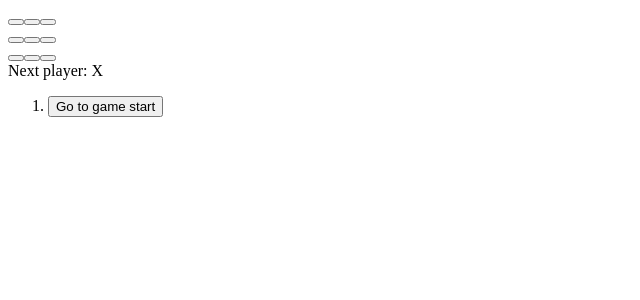
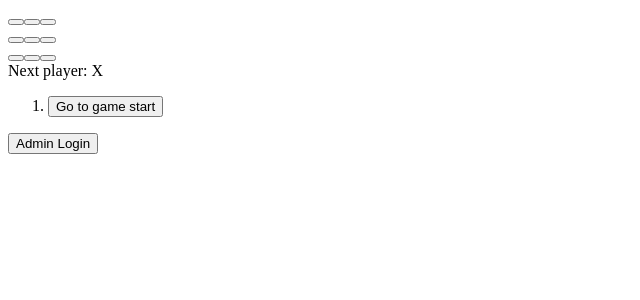
Before and after one commit to sallyyeng/Sesa.me, a React app: page / in a window 1280 px wide. Shown: the top 300 px of the page, without its empty margins (0-640 px from the left). Built offline with nearby package versions, Linux system fonts and the light colour scheme; the HTML template or start-up script is replaced by a standard one.

Commit message:
Background color

```diff
--- a/client/src/index.jsx
+++ b/client/src/index.jsx
@@ -81,12 +81,10 @@ class App extends React.Component {
         hash: hash
       },
       success: (data) => {
-        alert('You have successfully logged in');
         this.setState({
           view: 'submission',
           username: data.username,
           type: data.account_type
-          // should this recieve data from db to set state values for type (admin?) and username???
         });
         console.log('LOGIN STATE', this.state);
       },
@@ -287,6 +285,7 @@ class App extends React.Component {
       return (
         <div>
           <Game unlockForms={this.unlockForms}/>
+          <Button onClick={this.showLogIn.bind(this)}>Admin Login</Button>
         </div>);
     }
     return (
@@ -298,7 +297,7 @@ class App extends React.Component {
         <Login logInUser={this.logInUser.bind(this)} showSignUp={this.showSignUp.bind(this)}/>
         <Signup createUser={this.createUser.bind(this)}/>
         <Submission username={this.state.username} sendMessage={this.sendMessage.bind(this)} retrieveResponses={this.retrieveResponses.bind(this)}/>
-        <AdminView markAsComplete={this.markAsComplete.bind(this)} submitAdminResponse={this.submitAdminResponse.bind(this)} retrieveOpenMessages={this.retrieveOpenMessages.bind(this)}/>
+        <AdminView username={this.state.username} markAsComplete={this.markAsComplete.bind(this)} submitAdminResponse={this.submitAdminResponse.bind(this)} retrieveOpenMessages={this.retrieveOpenMessages.bind(this)}/>
 
       </div>
     )
```
Also changed, not shown: 1 other file (tests, documents, lock files or other folders).
